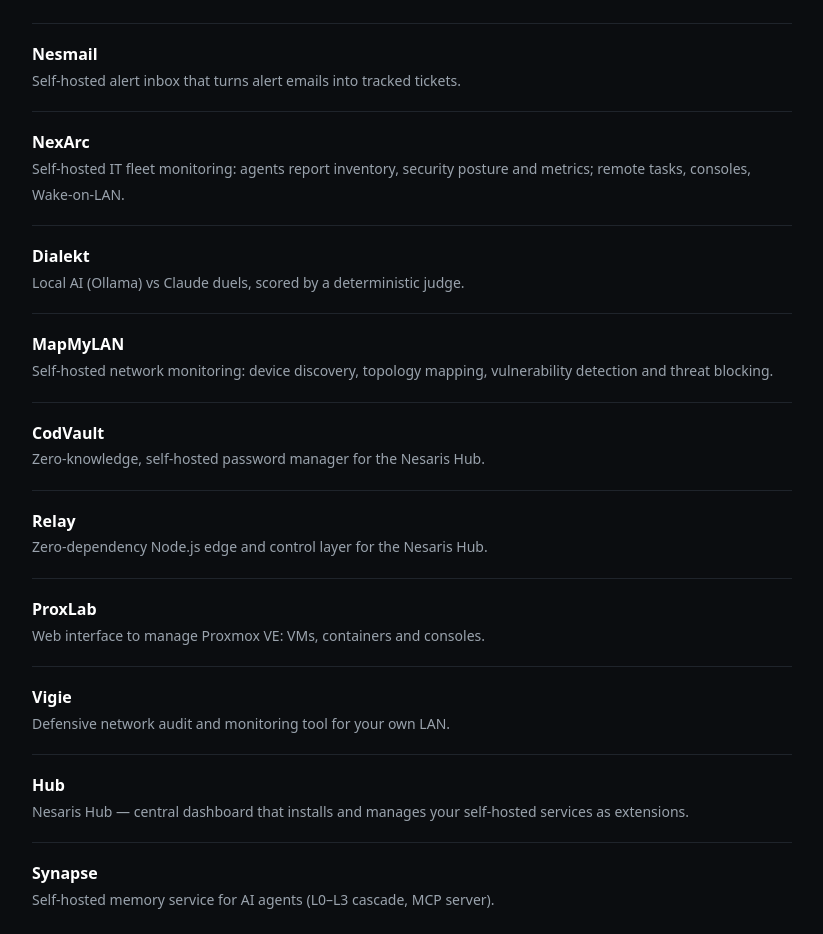
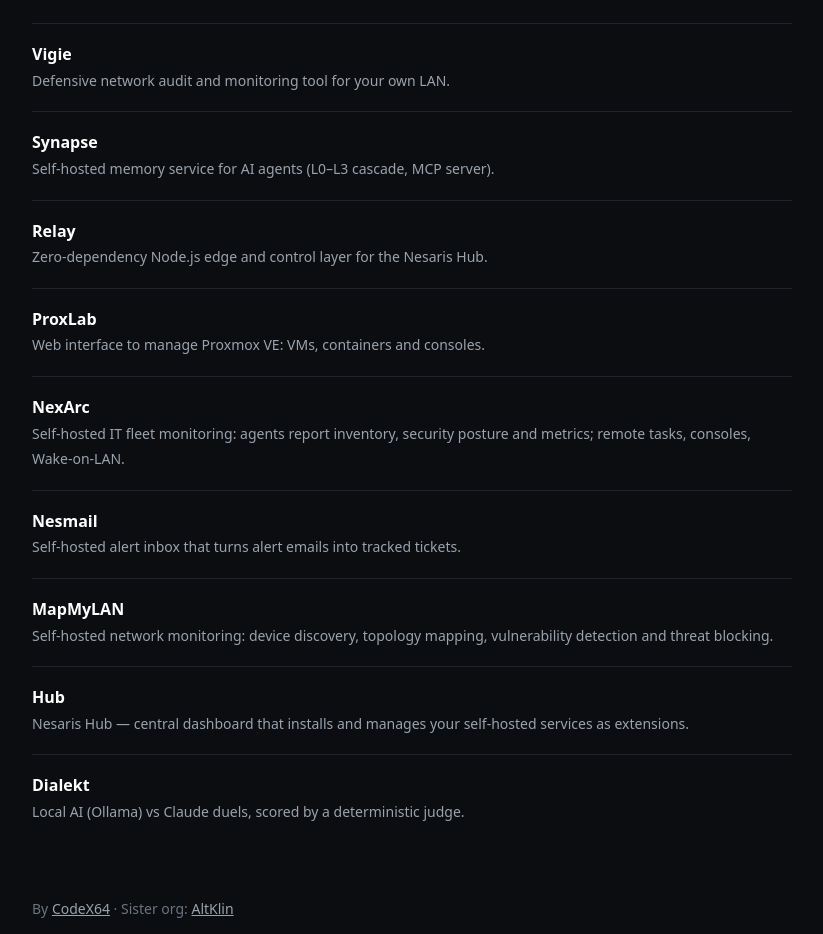
Before and after one commit to Nesaris/nesaris.github.io, a plain HTML site: page index.html in a window 1280 px wide. Shown: the part 260-1194 px from the top of the page, without its empty margins (228-1051 px from the left). Drawn offline with Linux system fonts and the light colour scheme.

Commit message:
Update project list

```diff
--- a/index.html
+++ b/index.html
@@ -3,13 +3,12 @@
 <meta property="og:title" content="Nesaris Network"><meta property="og:description" content="Self-hosted network tools — mapping, monitoring and securing your own LAN."><meta property="og:url" content="https://nesaris.github.io/">
 <script type="application/ld+json">{"@context":"https://schema.org","@type":"Organization","name":"Nesaris Network","url":"https://nesaris.github.io/","description":"Self-hosted network tools — mapping, monitoring and securing your own LAN.","sameAs":["https://github.com/Nesaris"]}</script>
 <style>body{margin:0;background:#0b0d10;color:#e6e8eb;font:16px/1.6 system-ui,sans-serif}main{max-width:760px;margin:0 auto;padding:72px 24px}h1{font-size:clamp(44px,9vw,84px);line-height:1;margin:0 0 20px;letter-spacing:-.03em}p{color:#9aa3ad;margin:0 0 8px}a{color:#fff}ul{list-style:none;padding:0;margin:48px 0}li{padding:18px 0;border-top:1px solid #1f242b}li a{font-weight:600;display:block;text-decoration:none}li span{color:#9aa3ad;font-size:14px}footer{margin-top:56px;font-size:14px;color:#6b7480}footer a{color:#9aa3ad}</style></head>
-<body><main><h1>Nesaris Network</h1><p>Self-hosted network tools — mapping, monitoring and securing your own LAN.</p><p><a href="https://github.com/Nesaris">github.com/Nesaris</a></p><ul><li><a href="https://github.com/Nesaris/Nesmail">Nesmail</a><span>Self-hosted alert inbox that turns alert emails into tracked tickets.</span></li>
-<li><a href="https://github.com/Nesaris/NexArc">NexArc</a><span>Self-hosted IT fleet monitoring: agents report inventory, security posture and metrics; remote tasks, consoles, Wake-on-LAN.</span></li>
-<li><a href="https://github.com/Nesaris/Dialekt">Dialekt</a><span>Local AI (Ollama) vs Claude duels, scored by a deterministic judge.</span></li>
-<li><a href="https://github.com/Nesaris/MapMyLAN">MapMyLAN</a><span>Self-hosted network monitoring: device discovery, topology mapping, vulnerability detection and threat blocking.</span></li>
-<li><a href="https://github.com/Nesaris/CodVault">CodVault</a><span>Zero-knowledge, self-hosted password manager for the Nesaris Hub.</span></li>
+<body><main><h1>Nesaris Network</h1><p>Self-hosted network tools — mapping, monitoring and securing your own LAN.</p><p><a href="https://github.com/Nesaris">github.com/Nesaris</a></p><ul><li><a href="https://github.com/Nesaris/Vigie">Vigie</a><span>Defensive network audit and monitoring tool for your own LAN.</span></li>
+<li><a href="https://github.com/Nesaris/Synapse">Synapse</a><span>Self-hosted memory service for AI agents (L0–L3 cascade, MCP server).</span></li>
 <li><a href="https://github.com/Nesaris/Relay">Relay</a><span>Zero-dependency Node.js edge and control layer for the Nesaris Hub.</span></li>
 <li><a href="https://github.com/Nesaris/ProxLab">ProxLab</a><span>Web interface to manage Proxmox VE: VMs, containers and consoles.</span></li>
-<li><a href="https://github.com/Nesaris/Vigie">Vigie</a><span>Defensive network audit and monitoring tool for your own LAN.</span></li>
+<li><a href="https://github.com/Nesaris/NexArc">NexArc</a><span>Self-hosted IT fleet monitoring: agents report inventory, security posture and metrics; remote tasks, consoles, Wake-on-LAN.</span></li>
+<li><a href="https://github.com/Nesaris/Nesmail">Nesmail</a><span>Self-hosted alert inbox that turns alert emails into tracked tickets.</span></li>
+<li><a href="https://github.com/Nesaris/MapMyLAN">MapMyLAN</a><span>Self-hosted network monitoring: device discovery, topology mapping, vulnerability detection and threat blocking.</span></li>
 <li><a href="https://github.com/Nesaris/Hub">Hub</a><span>Nesaris Hub — central dashboard that installs and manages your self-hosted services as extensions.</span></li>
-<li><a href="https://github.com/Nesaris/Synapse">Synapse</a><span>Self-hosted memory service for AI agents (L0–L3 cascade, MCP server).</span></li></ul><footer>By <a href="https://codexx64.github.io">CodeX64</a> · Sister org: <a href="https://altklin.github.io">AltKlin</a></footer></main></body></html>
+<li><a href="https://github.com/Nesaris/Dialekt">Dialekt</a><span>Local AI (Ollama) vs Claude duels, scored by a deterministic judge.</span></li></ul><footer>By <a href="https://codexx64.github.io">CodeX64</a> · Sister org: <a href="https://altklin.github.io">AltKlin</a></footer></main></body></html>
```
